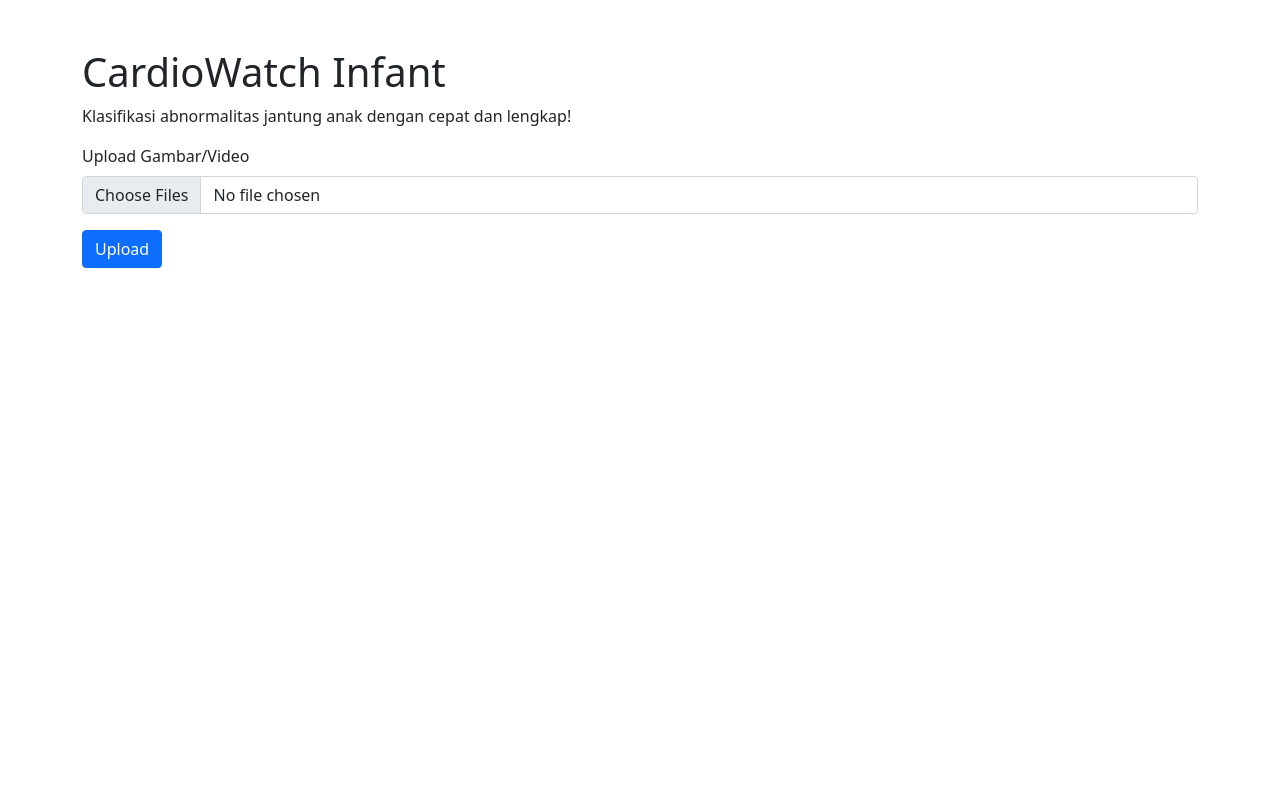
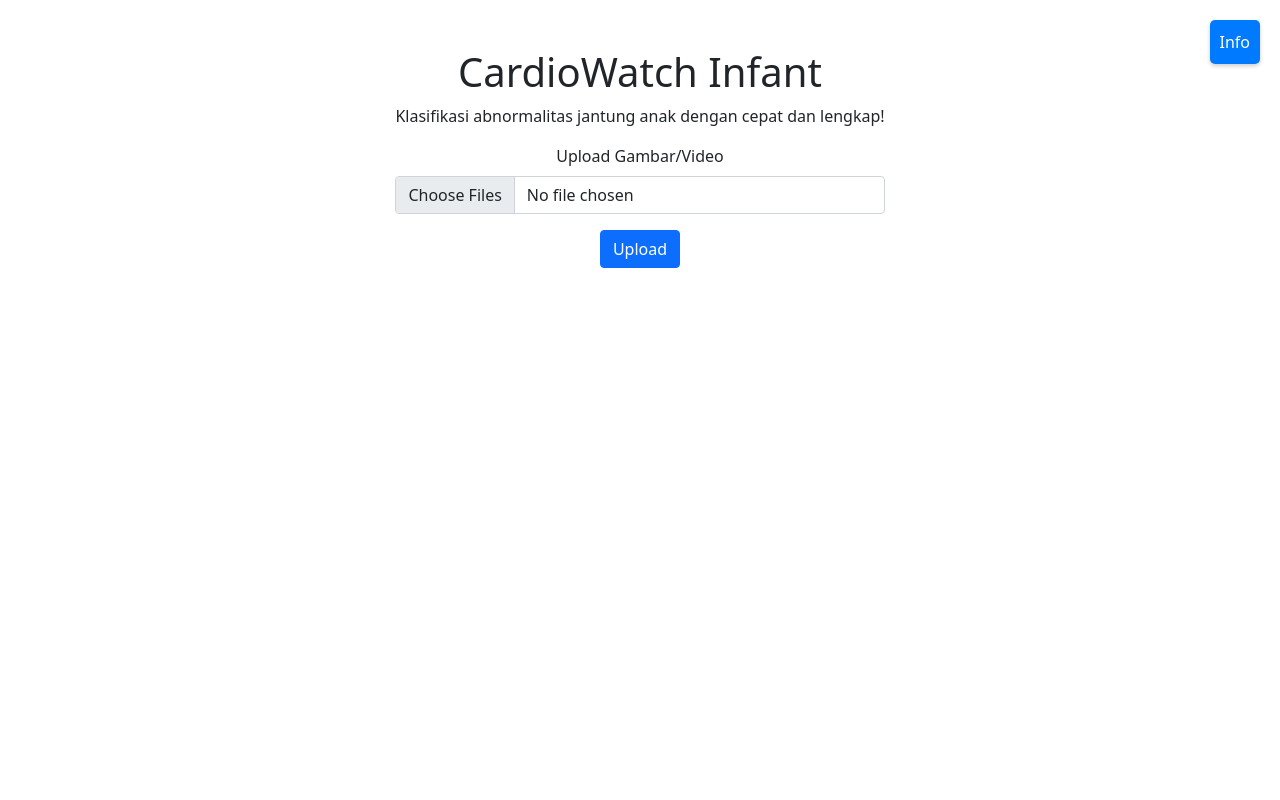
Before and after one commit to marsellavindriani/Project-KP, a Flask app: page / in a window 1280 px wide. Run offline with Flask 3, Linux system fonts and the light colour scheme; parts of the project's set-up code (start-up, migrations or seed data) failed here and were passed over; some libraries are stand-ins or nearby versions.

Commit message:
mengubah bagian index.html

```diff
--- a/app.py
+++ b/app.py
@@ -1,12 +1,32 @@
 import os
 import cv2
+import torch
+import ultralytics
 from ultralytics import YOLO
 from moviepy.editor import VideoFileClip
 from flask import Flask, render_template, request, send_from_directory, jsonify
 
 app = Flask(__name__)
-model = YOLO("best.pt")
-model.fuse()
+model = None
+
+def loadModel(pilihanUser):
+    global model
+    deviceName = "cpu"
+    if pilihanUser is None:
+        if torch.cuda.is_available():
+            os.environ["CUDA_VISIBLE_DEVICES"] = "0"
+            print("Prediksi Menggunakan CUDA!")
+            deviceName = "0"
+        else:
+            print("Prediksi Menggunakan CPU!")
+        model = YOLO(r"models\default\best.pt")
+    else:
+        print(f"Prediksi Menggunakan CUDA: {pilihanUser}")
+        os.environ["CUDA_VISIBLE_DEVICES"] = str(pilihanUser)
+        model = YOLO(r"models\default\best.pt")
+        deviceName = str(pilihanUser)
+    model.fuse()
+    ultralytics.checks(device=deviceName)
 
 names = {0: 'Abnormal', 1: 'Normal'}
 UPLOAD_FOLDER = 'temp-media'
@@ -155,4 +175,5 @@ def delete_files():
 
 
 if __name__ == '__main__':
+    loadModel(0)
     app.run(debug=True)
--- a/static/css/style.css
+++ b/static/css/style.css
@@ -0,0 +1,12 @@
+body, html {
+    height: 100%;
+    margin: 0;
+    display: flex;
+    justify-content: center;
+    align-items: center;
+    text-align: center;
+}
+.container {
+    width: 50%;
+    margin: auto;
+}
--- a/static/js/script.js
+++ b/static/js/script.js
@@ -1,10 +1,137 @@
-document.getElementById('uploadForm').addEventListener('submit', function(event) {
+// document.getElementById('uploadForm').addEventListener('submit', function(event) {
+//     event.preventDefault();
+//     var uploadButton = document.getElementById('uploadButton');
+//     uploadButton.innerHTML = 'Uploading...';
+//     uploadButton.disabled = true;
+
+//     const fileInput = document.getElementById('fileInput');
+//     const formData = new FormData();
+//     Array.from(fileInput.files).forEach(file => {
+//         formData.append('files', file);
+//     });
+
+//     fetch('/upload', {
+//         method: 'POST',
+//         body: formData
+//     }).then(response => response.text())
+//       .then(data => {
+//         document.body.innerHTML = data;
+//     }).catch(error => console.error('Error:', error));
+// });
+
+document.addEventListener('DOMContentLoaded', () => {
+    const fileInput = document.getElementById('fileInput');
+    const fileList = document.getElementById('fileList');
+    const uploadForm = document.getElementById('uploadForm');
+    const uploadButton = document.getElementById('uploadButton');
+
+    // Display file previews and info
+    fileInput.addEventListener('change', () => {
+        fileList.innerHTML = '';
+        Array.from(fileInput.files).forEach((file, index) => {
+            const listItem = document.createElement('div');
+            listItem.classList.add('file-list-item', 'd-flex', 'align-items-center', 'mb-2');
+            listItem.setAttribute('data-file-index', index);  // Set index for file identification
+
+            let preview;
+            if (file.type.startsWith('image/')) {
+                preview = document.createElement('img');
+                preview.src = URL.createObjectURL(file);
+                preview.classList.add('file-preview');
+                preview.alt = file.name;
+            } else if (file.type.startsWith('video/')) {
+                preview = document.createElement('video');
+                preview.src = URL.createObjectURL(file);
+                preview.classList.add('file-preview');
+                preview.controls = true;
+            }
+
+            const info = document.createElement('div');
+            info.innerHTML = `<strong>${file.name}</strong> (${Math.round(file.size / 1024)} KB)`;
+            info.classList.add('me-2');
+
+            const deleteButton = document.createElement('button');
+            deleteButton.textContent = 'Delete';
+            deleteButton.classList.add('btn', 'btn-danger', 'btn-sm');
+            deleteButton.addEventListener('click', () => removeFile(index));
+
+            listItem.appendChild(preview);
+            listItem.appendChild(info);
+            listItem.appendChild(deleteButton);
+
+            fileList.appendChild(listItem);
+        });
+    });
+
+    // Remove file from the file list and input
+    function removeFile(index) {
+        // Remove file from the input
+        const dataTransfer = new DataTransfer();
+        Array.from(fileInput.files).forEach((file, i) => {
+            if (i !== index) {
+                dataTransfer.items.add(file);
+            }
+        });
+        fileInput.files = dataTransfer.files;
+
+        // Remove the file from the list
+        const listItem = fileList.querySelector(`[data-file-index="${index}"]`);
+        if (listItem) {
+            listItem.remove();
+        }
+    }
+
+    // Show SweetAlert2 alert with dynamic content
+    async function showAlert({ title, text, icon, showConfirmButton, backdrop }) {
+        await Swal.fire({
+            title: title,
+            text: text,
+            icon: icon,
+            confirmButtonText: 'OK',
+            showConfirmButton: showConfirmButton,
+            backdrop: backdrop,
+            width: 600,
+            padding: '3em',
+            color: '#716add',
+            background: '#fff',
+        });
+    }
+
+    // Handle form submission
+    uploadForm.addEventListener('submit', async (event) => {
         event.preventDefault();
-    var uploadButton = document.getElementById('uploadButton');
+
+        if (fileInput.files.length === 0) {
+            // Show SweetAlert2 alert for no files selected
+            showAlert({
+                title: 'No Files Selected!',
+                text: 'Please select at least one file to upload.',
+                icon: 'warning',
+                showConfirmButton: true,
+                backdrop: `
+                  rgba(0,0,123,0.4)
+                  left top
+                  no-repeat
+                `
+            });
+        } else {
+            // Show SweetAlert2 alert for upload start
+            showAlert({
+                title: 'Uploading Files...',
+                text: 'Please wait while the files are being uploaded.',
+                icon: 'info',
+                showConfirmButton: false,
+                backdrop: `
+                  rgba(0,0,123,0.4)
+                  left top
+                  no-repeat
+                `
+            });
+
+            // Disable the upload button and update text
             uploadButton.innerHTML = 'Uploading...';
             uploadButton.disabled = true;
 
-    const fileInput = document.getElementById('fileInput');
             const formData = new FormData();
             Array.from(fileInput.files).forEach(file => {
                 formData.append('files', file);
@@ -17,6 +144,20 @@ document.getElementById('uploadForm').addEventListener('submit', function(event)
             .then(data => {
                 document.body.innerHTML = data;
             }).catch(error => console.error('Error:', error));
+
+            showAlert({
+                title: 'Upload Successful!',
+                text: 'Your files have been successfully uploaded.',
+                icon: 'success',
+                showConfirmButton: true,
+                backdrop: `
+                    rgba(0,0,123,0.4)
+                    left top
+                    no-repeat
+                `
+            });
+        }
+    });
 });
 
 function handleHomeButtonClick() {
--- a/templates/index.html
+++ b/templates/index.html
@@ -3,11 +3,65 @@
 <head>
     <meta charset="UTF-8">
     <title>Classification of Infant Heart Abnormalities</title>
-    <link rel="icon" type="image/x-icon" href="static\favicon.ico">
+    <link rel="icon" type="image/x-icon" href="static/favicon.ico">
     <meta name="viewport" content="width=device-width, initial-scale=1.0">
-
     <link rel="stylesheet" href="static/css/style.css">
     <link href="static/css/bootstrap.css" rel="stylesheet" />
+    <style>
+        /* CSS for the info button and the dropdown info box */
+        .info-button {
+            position: absolute; /* Positioning the button */
+            top: 20px;
+            right: 20px;
+            background-color: #007bff; /* Bootstrap primary blue color */
+            color: white;
+            border: none;
+            border-radius: 5px;
+            padding: 10px;
+            cursor: pointer;
+            box-shadow: 0 2px 4px rgba(0, 0, 0, 0.2);
+        }
+
+        .info-box {
+            position: absolute;
+            top: 60px; /* Position below the button */
+            right: 20px;
+            background-color: #f8f9fa;
+            border: 1px solid #ddd;
+            border-radius: 5px;
+            box-shadow: 0 2px 4px rgba(0, 0, 0, 0.1);
+            padding: 15px;
+            display: none; /* Initially hidden */
+            z-index: 1000; /* Make sure it's above other elements */
+            width: 250px; /* Fixed width for the info box */
+        }
+
+        .info-box h3 {
+            margin-top: 0; /* Remove top margin for heading */
+            font-size: 16px;
+        }
+
+        .info-box p {
+            margin: 5px 0;
+            font-size: 14px;
+        }
+
+        /* Optional: Close button for the info box */
+        .close-btn {
+            position: absolute;
+            top: 5px;
+            right: 5px;
+            background: none;
+            border: none;
+            font-size: 14px;
+            cursor: pointer;
+            color: #777;
+        }
+
+        .close-btn:hover {
+            color: #333;
+        }
+    </style>
 </head>
 <body>
     <div class="container mt-5">
@@ -21,9 +75,36 @@
             </div>
             <button type="submit" class="btn btn-primary" id="uploadButton">Upload</button>
         </form>
+
+        <div id="fileList" class="mt-3"></div>
     </div>
 
-    <script src="static\js\script.js"></script>
-    <script src="static\js\bootstrap.bundle.js"></script>
+    <!-- Info Button -->
+    <button class="info-button" onclick="toggleInfoBox()">Info</button>
+
+    <!-- Info Box -->
+    <div class="info-box" id="infoBox">
+        <button class="close-btn" onclick="toggleInfoBox()">✕</button>
+        <h3>Info Page</h3>
+        <p><strong>Device:</strong> <span id="device">N/A</span></p>
+        <p><strong>Model Path:</strong> <span id="modelPath">N/A</span></p>
+        <p><strong>Model Input:</strong> <span id="modelInput">N/A</span></p>
+    </div>
+
+    <script src="static/js/script.js"></script>
+    <script src="static/js/bootstrap.bundle.js"></script>
+    <script src="https://cdn.jsdelivr.net/npm/sweetalert2@11/dist/sweetalert2.all.min.js"></script>
+    <script>
+        // Function to toggle the display of the info box
+        function toggleInfoBox() {
+            const infoBox = document.getElementById('infoBox');
+            infoBox.style.display = infoBox.style.display === 'none' ? 'block' : 'none';
+        }
+
+        // Sample JavaScript to dynamically update the info box
+        document.getElementById('device').textContent = 'Device Name'; // Replace 'Device Name' with actual device info
+        document.getElementById('modelPath').textContent = 'Path/To/Model'; // Replace with actual model path
+        document.getElementById('modelInput').textContent = 'Input Information'; // Replace with actual model input
+    </script>
 </body>
 </html>
```
Lines whose indentation alone changed are shown as unchanged.
